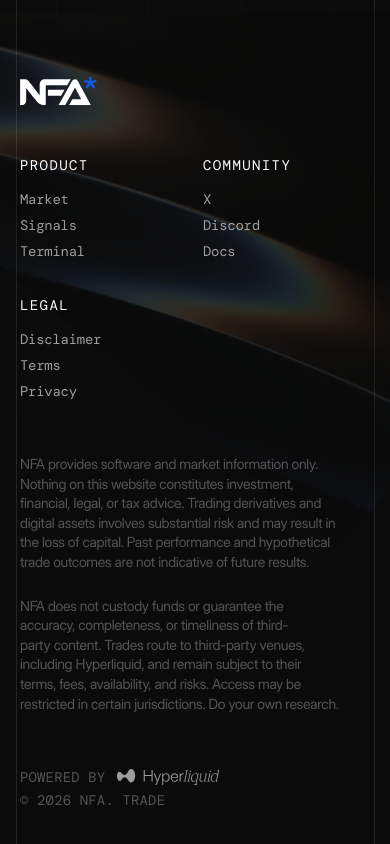
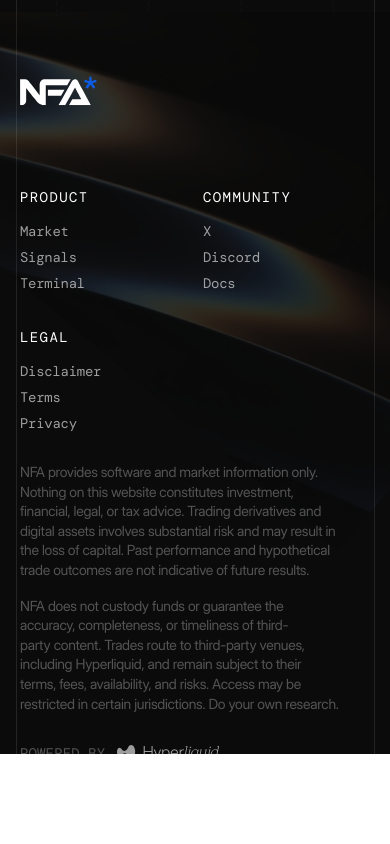
Before and after one commit to PIXELUPLABS/anoncoin, a Next.js app: page / in a window 390 px wide. Shown: the part 3999-4843 px from the top of the page. After the commit the page ends 4753 px from the top, so only its background shows below. Built offline with nearby package versions, Linux system fonts and the light colour scheme.

Commit message:
fixed spacing issues in mobile footer

```diff
--- a/modules/landing/components/mobile/footer-section.tsx
+++ b/modules/landing/components/mobile/footer-section.tsx
@@ -2,7 +2,7 @@ import Image from "next/image";
 
 export function MobileFooterSection() {
   return (
-    <footer className="relative w-full overflow-hidden bg-[#0B0B0B] px-5 py-14">
+    <footer className="relative h-[742px] w-full overflow-hidden bg-[#0B0B0B] px-5 py-14">
       <div className="pointer-events-none absolute inset-y-0 left-4 w-[0.5px] bg-[#FFFFFF1A]" />
       <div className="pointer-events-none absolute inset-y-0 right-4 w-[0.5px] bg-[#FFFFFF1A]" />
       <Image
@@ -15,7 +15,7 @@ export function MobileFooterSection() {
       />
       <div className="relative flex flex-col">
         <Image src="/media/nfa-logo.svg" alt="NFA" width={84} height={40} draggable={false} />
-        <div className="mt-10 grid grid-cols-2 gap-x-4 gap-y-10">
+        <div className="mt-18 grid grid-cols-2 gap-x-4 gap-y-10">
           {[
             { label: "Product", items: ["Market", "Signals", "Terminal"] },
             { label: "Community", items: ["X", "Discord", "Docs"] },
@@ -39,7 +39,7 @@ export function MobileFooterSection() {
             </div>
           ))}
         </div>
-        <div className="mt-14 flex flex-col gap-6">
+        <div className="mt-[32px] flex flex-col gap-4">
           <p className="font-inter-display text-[14px] leading-[140%] font-normal tracking-[-0.02em] text-[#FFFFFF4D] text-balance">
             NFA provides software and market information only. Nothing on this website
             constitutes investment, financial, legal, or tax advice. Trading derivatives and
@@ -53,7 +53,7 @@ export function MobileFooterSection() {
             in certain jurisdictions. Do your own research.
           </p>
         </div>
-        <div className="mt-14 flex flex-wrap items-center justify-between gap-x-3 gap-y-2 min-[391px]:flex-nowrap">
+        <div className="mt-[32px] flex flex-wrap items-center justify-between gap-x-3 gap-y-2 min-[391px]:flex-nowrap">
           <div className="flex shrink-0 items-center gap-3">
             <span className="font-dm-mono text-[14px] leading-none font-normal tracking-[0.01em] text-[#FFFFFF4D] uppercase whitespace-nowrap">
               Powered By
```
